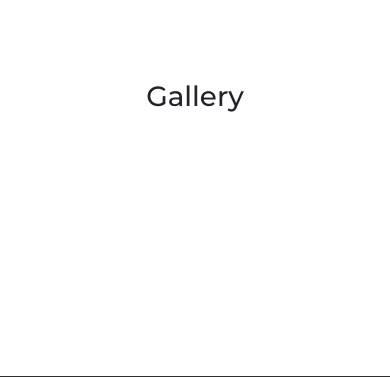
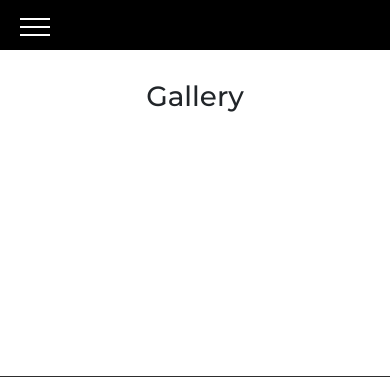
Before and after one commit to SimonHlavsa/Nautilus, a Django app: page /gallery/ in a window 390 px wide. Shown: the top 377 px of the page. Run offline with Django 5.2, Linux system fonts and the light colour scheme; data that the repository does not hold is empty; some libraries are stand-ins or nearby versions.

Commit message:
pridani pozadi pro sidebar

```diff
--- a/main/static/main/css/home.css
+++ b/main/static/main/css/home.css
@@ -112,6 +112,10 @@ main {
 }
 
 @media (max-width: 768px) {
+    .main-header {
+        height: 55vh;
+    }
+
     .club-section,
     .naui-section {
         flex-direction: column;
@@ -121,6 +125,7 @@ main {
 
     .club-logo,
     .naui-logo {
+        width: 40%;
         margin-bottom: 1rem;
     }
 
--- a/main/static/main/css/styles.css
+++ b/main/static/main/css/styles.css
@@ -87,14 +87,29 @@ footer {
 }
 
 /* Navbar Toggler */
+
+#navbar-placeholder {
+    position: fixed;
+    top: 0;
+    left: 0;
+    width: 100%;
+    height: 50px;
+    background-color: #000;
+    z-index: 1100;
+    display: none;
+    align-items: center;
+    justify-content: flex-start;
+    padding: 0 10px;
+}
+
 .navbar-toggler {
     display: none;
     background: none;
     border: none;
     color: white;
     font-size: 1.5rem;
-    position: fixed;
-    top: 10px;
+    position: relative;
+    margin-left: 0;
     left: 10px;
     z-index: 1100;
 }
@@ -222,6 +237,10 @@ footer {
 }
 
 @media (max-width: 767px) {
+    #navbar-placeholder {
+        display: flex;
+    }
+
     .custom-navbar {
         display: none;
     }
--- a/main/templates/main/base.html
+++ b/main/templates/main/base.html
@@ -14,9 +14,11 @@
 </head>
 <body>
     <!-- Menu Icon -->
-    <button class="navbar-toggler" type="button" id="sidebarToggle">
-        <span class="navbar-toggler-icon"></span>
-    </button>
+    <div id="navbar-placeholder">
+        <button class="navbar-toggler" type="button" id="sidebarToggle">
+            <span class="navbar-toggler-icon"></span>
+        </button>
+    </div>
 
     <!-- Navbar -->
     <nav class="custom-navbar fixed-top" id="navbar">
```
